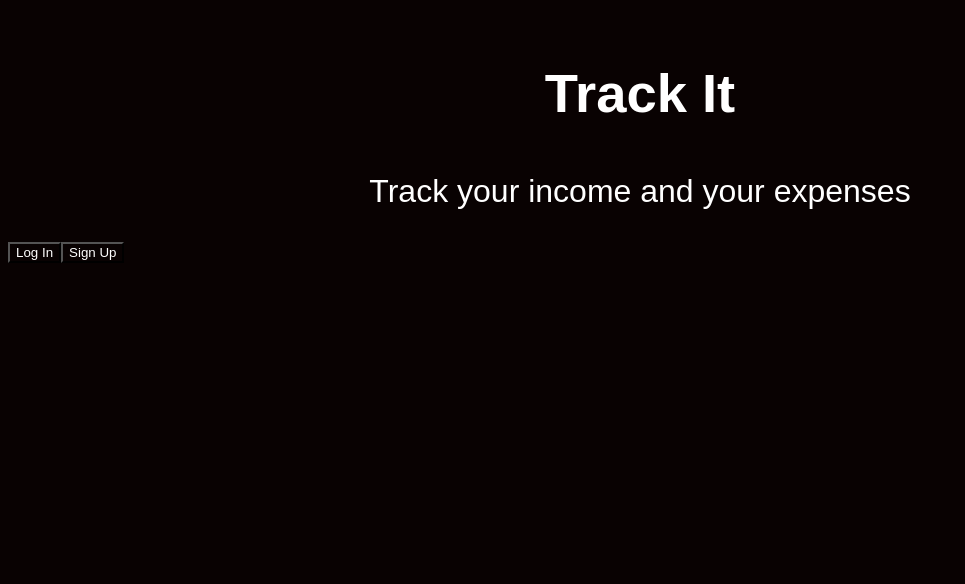
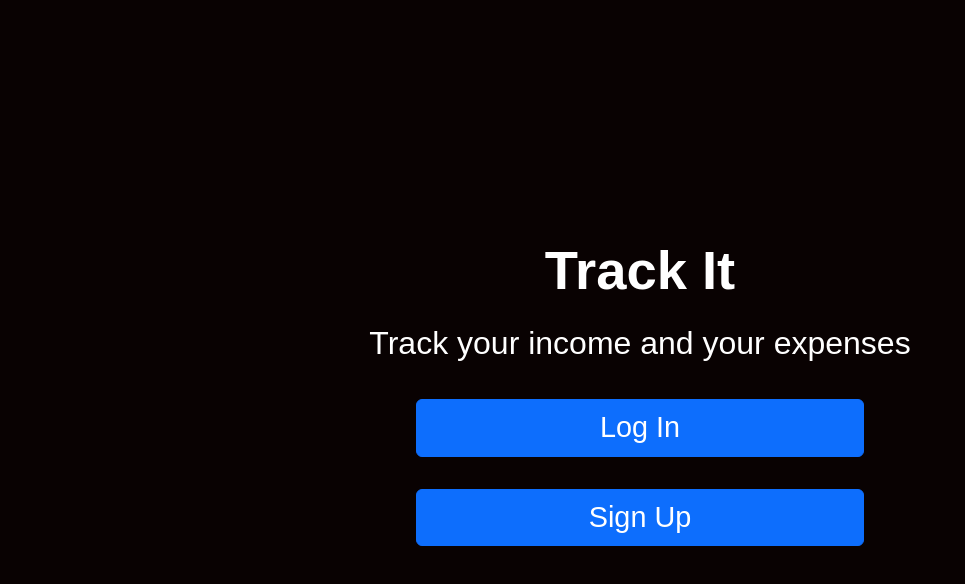
Before and after one commit to Sali02/budgeting-frontend, an Angular app: page / in a window 1280 px wide. Shown: the top 584 px of the page, without its empty margins (0-965 px from the left). Built offline with nearby package versions, Linux system fonts and the light colour scheme.

Commit message:
Started the welcome page

```diff
--- a/angular.json
+++ b/angular.json
@@ -32,7 +32,8 @@
               }
             ],
             "styles": [
-              "src/styles.scss"
+              "src/styles.scss",
+              "node_modules/bootstrap/dist/css/bootstrap.min.css"
             ],
             "scripts": []
           },
--- a/src/app/welcome/welcome.component.html
+++ b/src/app/welcome/welcome.component.html
@@ -1,10 +1,14 @@
-<div>
+<div class="big-container d-flex justify-content-center align-items-center">
   <div class="box-title">
-    <p class="title">Track It</p>
-    <p class="under-title">Track your income and your expenses</p>
+    <p class="title display-4">Track It</p>
+    <p class="under-title lead">Track your income and your expenses</p>
   </div>
-  <div class="box-login">
-    <button class="btn btn-light">Log In</button>
-    <button class="btn btn-light">Sign Up</button>
-  </div>
+    <div class="d-flex justify-content-center align-items-center flex-column w-100">
+      <div class="box-button">
+        <button class="btn btn-primary custom-btn">Log In</button>
+      </div>
+      <div class="box-button">
+        <button class="btn btn-primary custom-btn">Sign Up</button>
+      </div>
+    </div>
 </div>
--- a/src/app/welcome/welcome.component.scss
+++ b/src/app/welcome/welcome.component.scss
@@ -1,8 +1,17 @@
+.big-container {
+  height: 100vh;
+  display: flex;
+  flex-direction: column;
+  justify-content: center;
+  align-items: center;
+}
+
 .box-title {
   display: flex;
   flex-direction: column;
   align-items: center;
   justify-content: center;
+  text-align: center;
 }
 
 .title {
@@ -14,3 +23,18 @@
 .under-title {
   font-size: 2rem;
 }
+
+.box-button {
+  width: 35%;
+  margin: auto;
+}
+
+.custom-btn {
+  font-size: 1.8rem; /* Increase font size for button text */
+  margin: 1rem 0; /* Space between buttons */
+  width: 100%;
+
+  display: flex; /* Use flexbox to align the content inside the button */
+  justify-content: center; /* Center horizontally */
+  align-items: center; /* Center vertically */
+}
```
